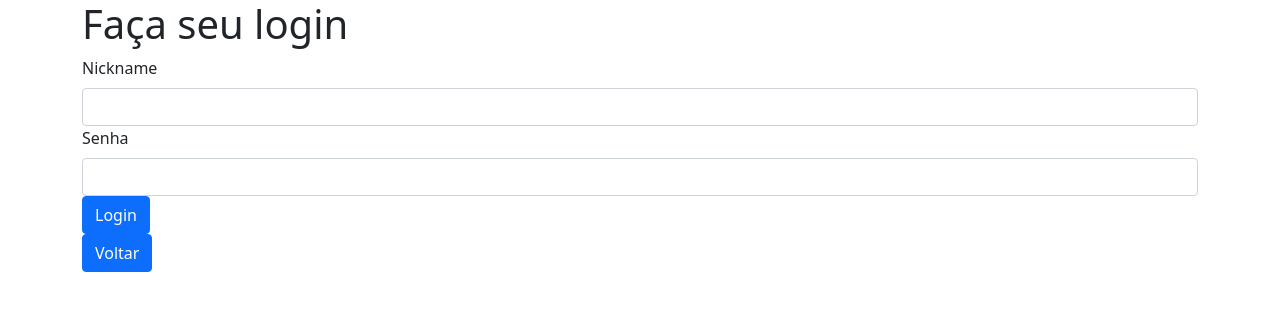
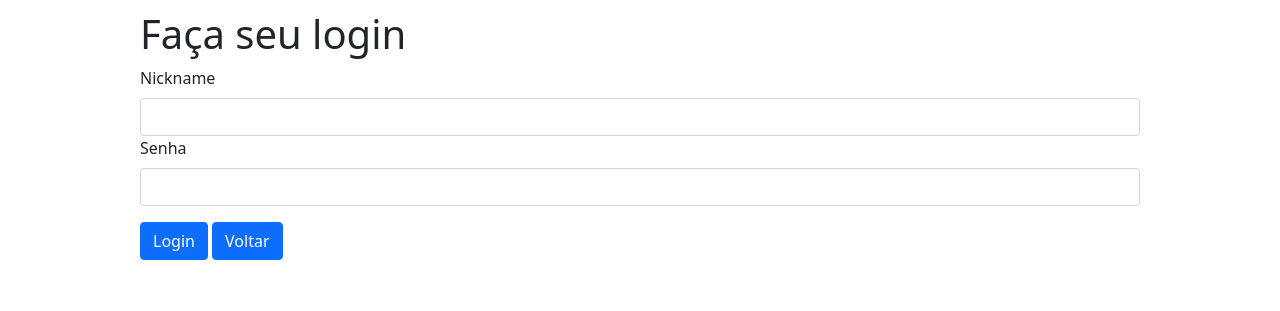
Before and after one commit to Leonardo-L-Cunha/Jogoteca, a Flask app: page /login in a window 1280 px wide. Shown: the top 311 px of the page. Run offline with Flask 3, Linux system fonts and the light colour scheme; some libraries are stand-ins or nearby versions.

Commit message:
feat: refatorando codigo e melhorando css

```diff
--- a/templates/login.html
+++ b/templates/login.html
@@ -5,6 +5,7 @@
     <meta name="viewport" content="width=device-width, initial-scale=1">
     <title>Jogoteca</title>
     <link rel="stylesheet" href="{{ url_for('static', filename='bootstrap.css') }}">
+    <link rel="stylesheet" href="{{ url_for('static', filename='app.css') }}">
   </head>
   <body>
     <div class="container">
@@ -29,12 +30,12 @@
                 {{ form.senha.label(class="form-label") }}
                 {{ form.senha(class="form-control") }}
             </div>
-            <div class="form-group">
+            <div class="form-group buttons">
                 {{form.login(class="btn btn-primary")}}
+                <a class="btn btn-primary" href="{{ url_for('index') }}">Voltar</a>
             </div>
 
         </form>
-        <a class="btn btn-primary" href="{{ url_for('index') }}">Voltar</a>
     </div>
 </body>
 </html
```
